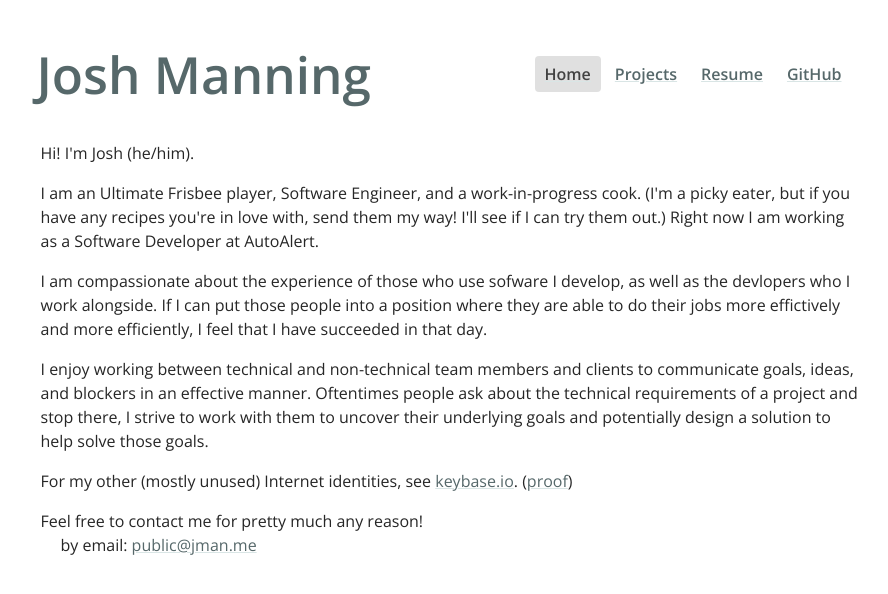
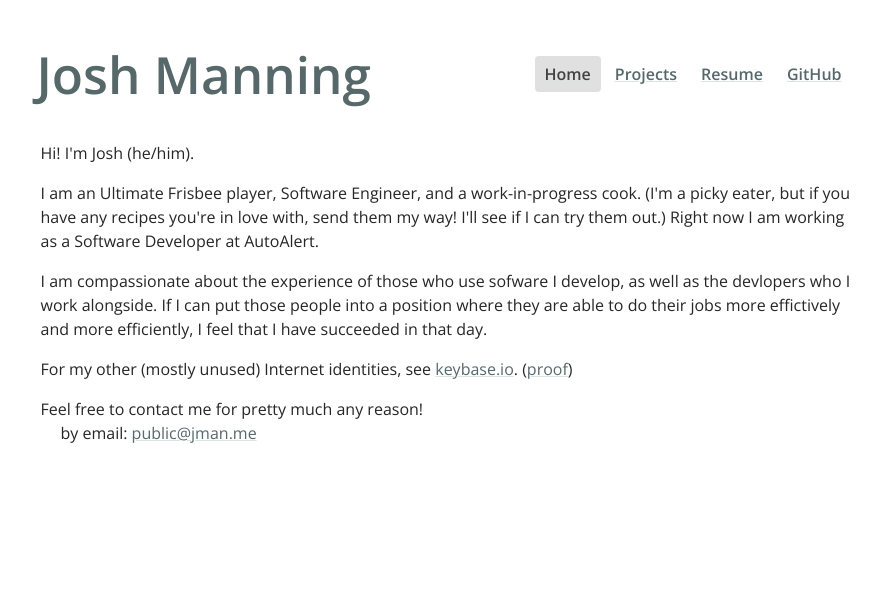
Before and after one commit to its-jman/jman.me, a Jekyll site: the page built from docs/index.html, in a window 1280 px wide. Shown: the top 594 px of the page, without its empty margins (188-1076 px from the left). Built offline with Jekyll 4.4.1, drawn with Linux system fonts in a browser that asks for light colours.

Commit message:
removed some text from homepage

```diff
--- a/docs/index.html
+++ b/docs/index.html
@@ -19,13 +19,6 @@ layout: base
 </p>
 
 <p>
-  I enjoy working between technical and non-technical team members and clients to communicate goals, ideas,
-  and blockers in an effective manner. Oftentimes people ask about the technical requirements of a
-  project and stop there, I strive to work with them to uncover their underlying goals and
-  potentially design a solution to help solve those goals.
-</p>
-
-<p>
   For my other (mostly unused) Internet identities, see
   <a href="https://keybase.io/jbmanning">keybase.io</a>.
   (<a href="/keybase.txt">proof</a>)
```
